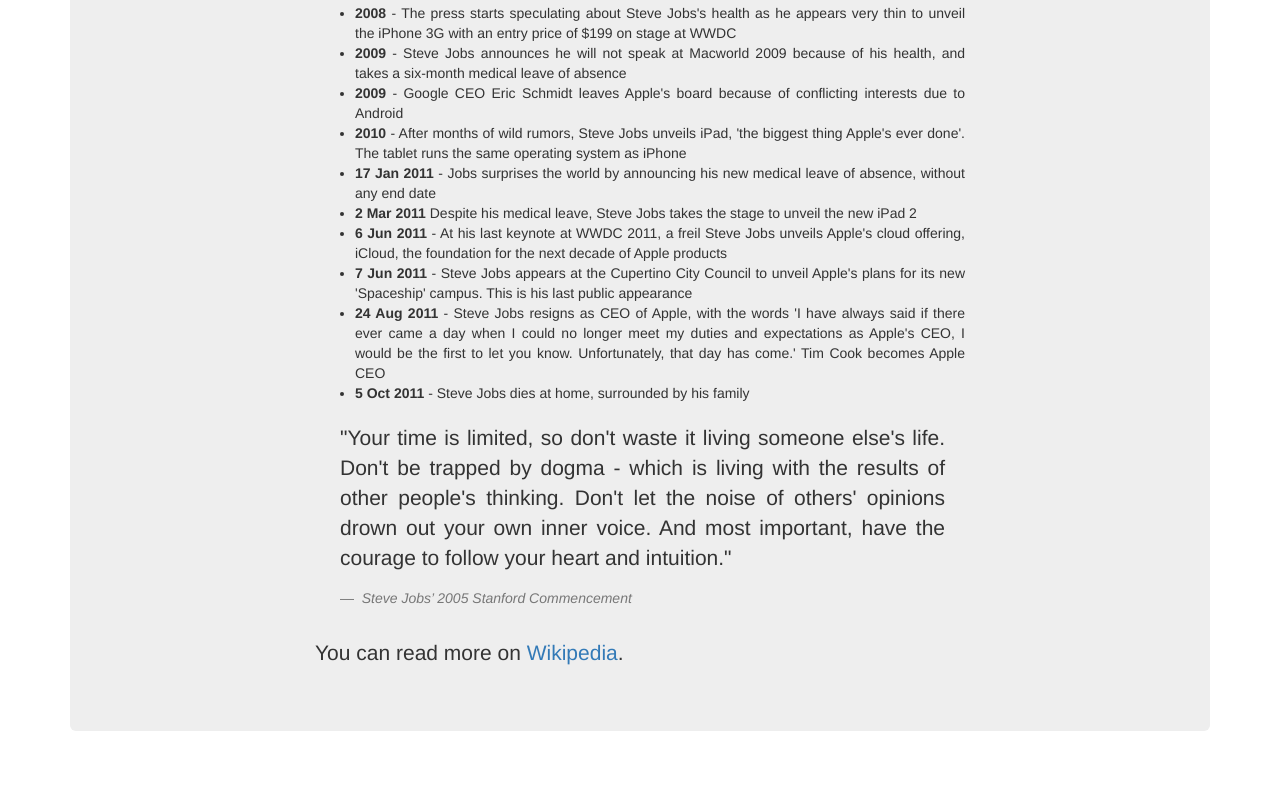
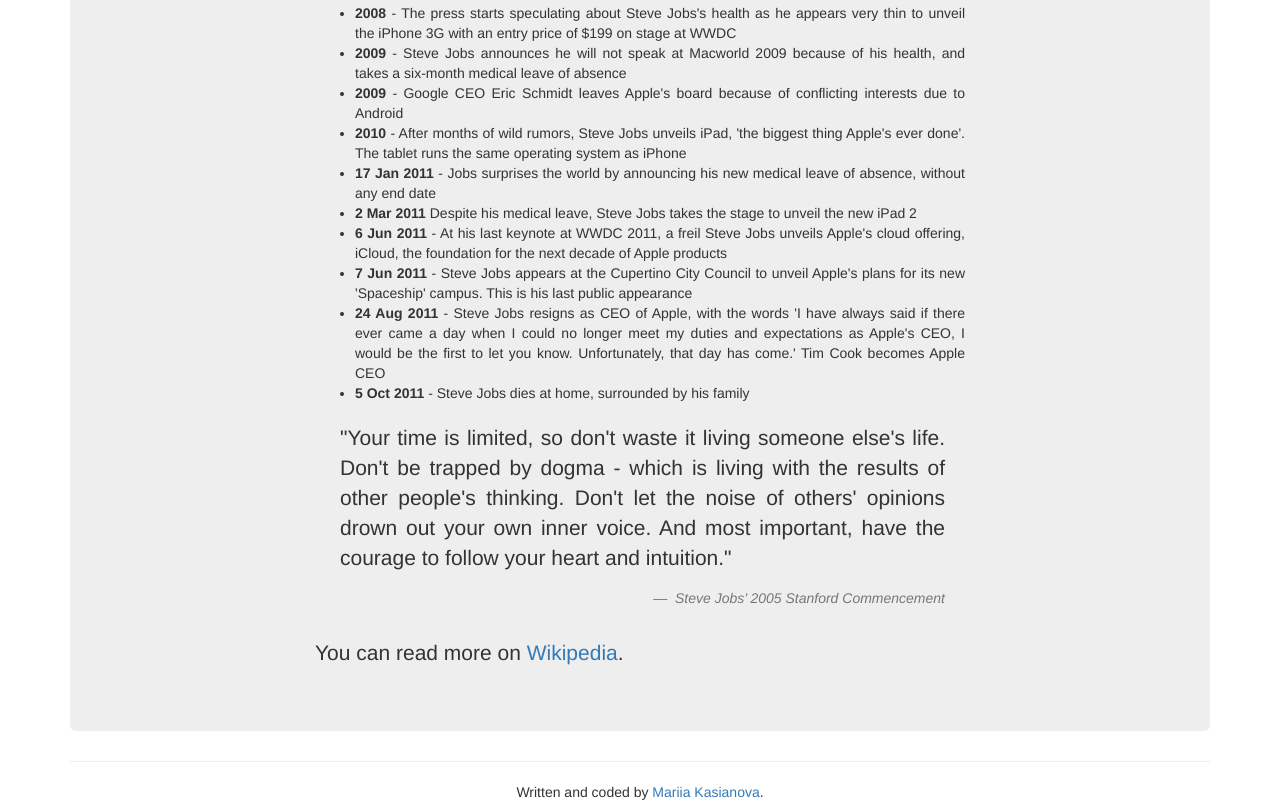
Before and after one commit to kasyanovamg/Tribute-Page, a plain HTML site: page index.html in a window 1280 px wide. Shown: the part 1642-2454 px from the top of the page. Before the commit the page ends 2403 px from the top, so only its background shows below. Drawn offline with nearby package versions, Linux system fonts and the light colour scheme.

Commit message:
Added a footer

```diff
--- a/index.html
+++ b/index.html
@@ -67,7 +67,7 @@
 					</ul>
 					<blockquote class="blockquote">
 			            <p>"Your time is limited, so don't waste it living someone else's life. Don't be trapped by dogma - which is living with the results of other people's thinking. Don't let the noise of others' opinions drown out your own inner voice. And most important, have the courage to follow your heart and intuition."</p>
-			            <footer>
+			            <footer class="blockquote-footer text-right">
 			            	<cite>Steve Jobs’ 2005 Stanford Commencement</cite>
 			            </footer>
 		            </blockquote>
@@ -76,6 +76,10 @@
 			</div>
 		</div>
 	</div>
+	   	<footer class="text-center">
+      	<hr>
+        	<p>Written and coded by <a href="https://www.freecodecamp.org/kasyanovamg" target="_blank">Mariia Kasianova</a>.</p>
+  		</footer>
 </div>
 </body>
 </html>
```
